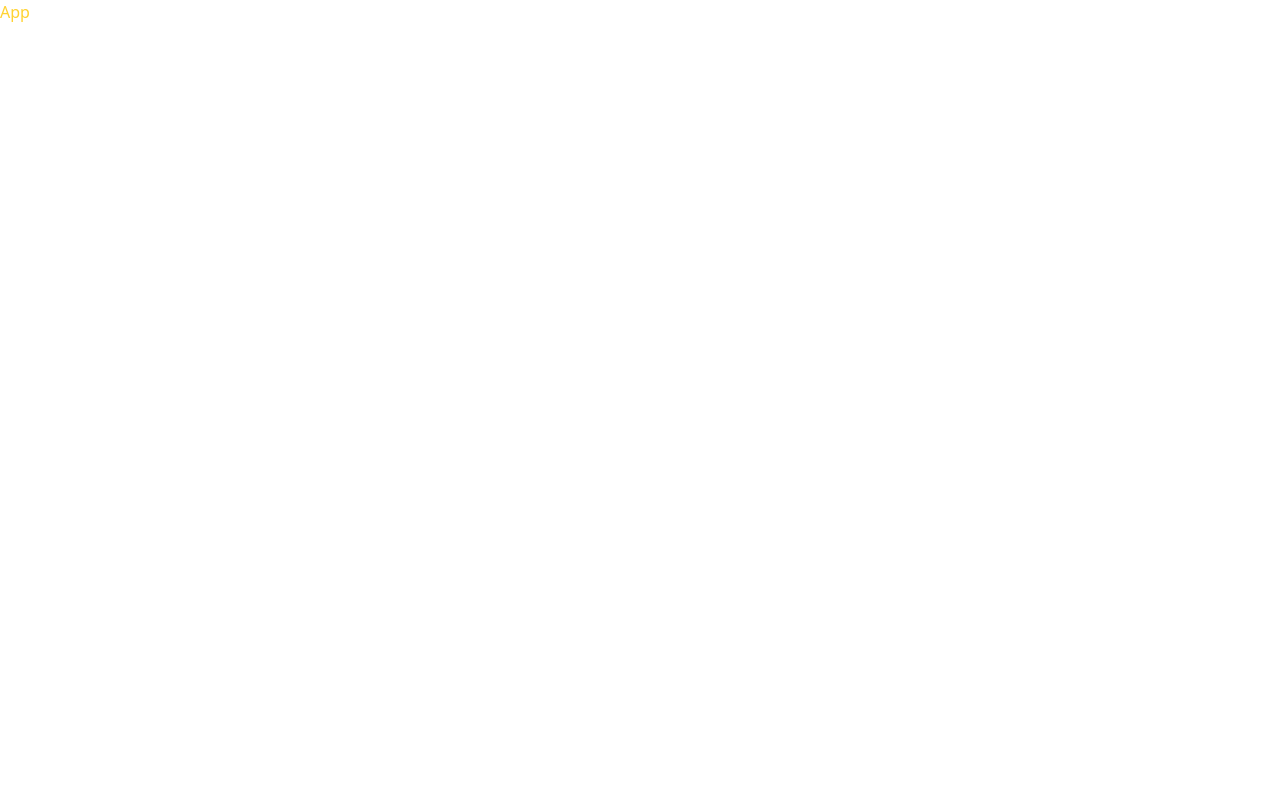
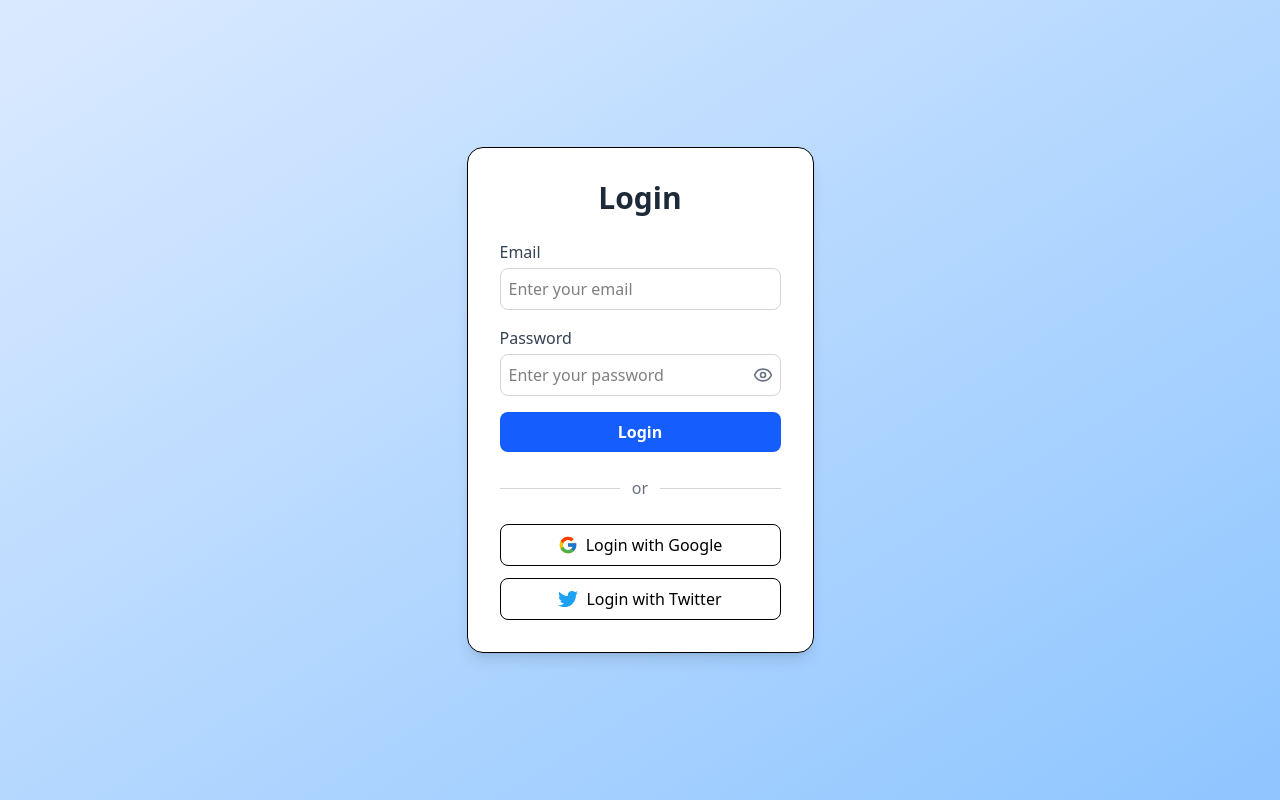
Before and after one commit to Talha-develop/Login-Form, a React (Vite) app: page / in a window 1280 px wide. Built offline with nearby package versions, Linux system fonts and the light colour scheme.

Commit message:
finally used form in app.tsx file

```diff
--- a/src/App.tsx
+++ b/src/App.tsx
@@ -1,7 +1,12 @@
 import React from "react";
+import LoginForm from "./components/LoginForm";
 
-function App() {
-  return <div className="text-amber-300">App</div>;
-}
+const App: React.FC = () => {
+  return (
+    <div className="min-h-screen flex items-center justify-center bg-gradient-to-br from-blue-100 to-blue-300">
+      <LoginForm />
+    </div>
+  );
+};
 
 export default App;
```
